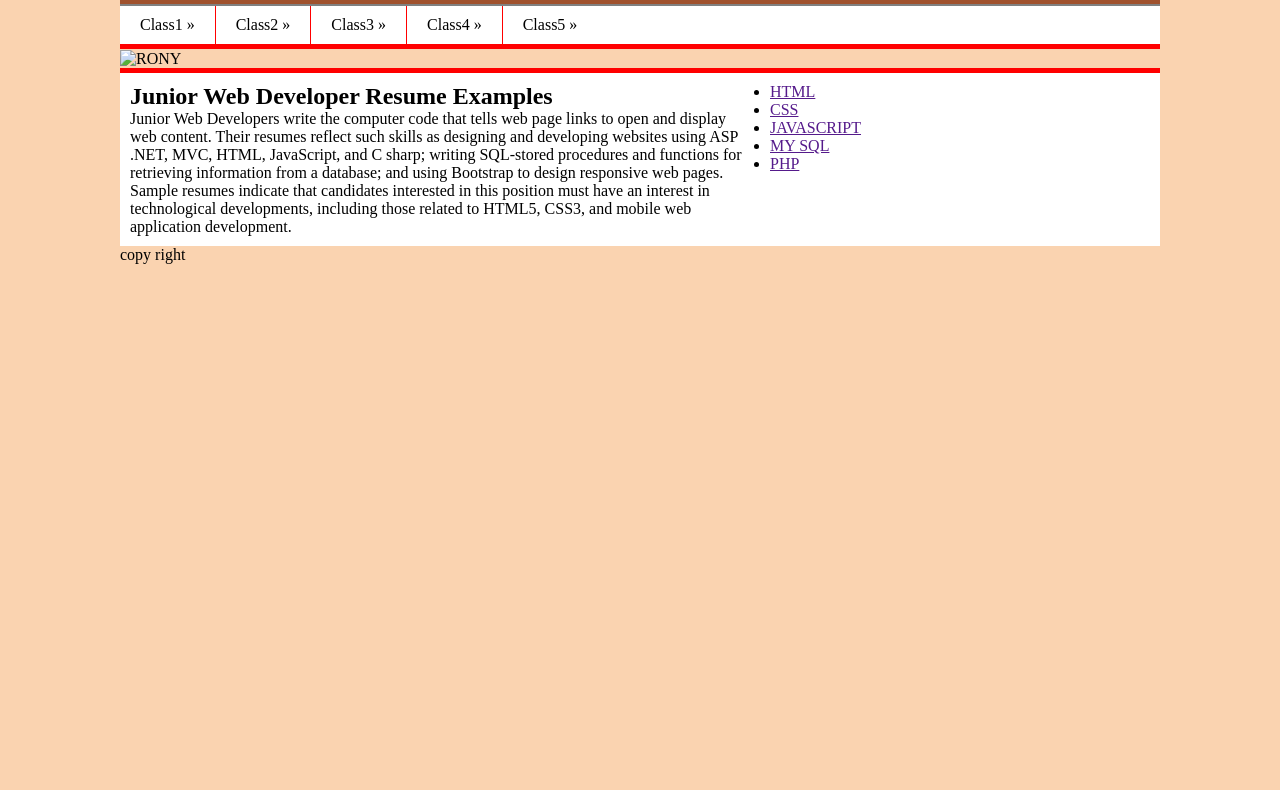
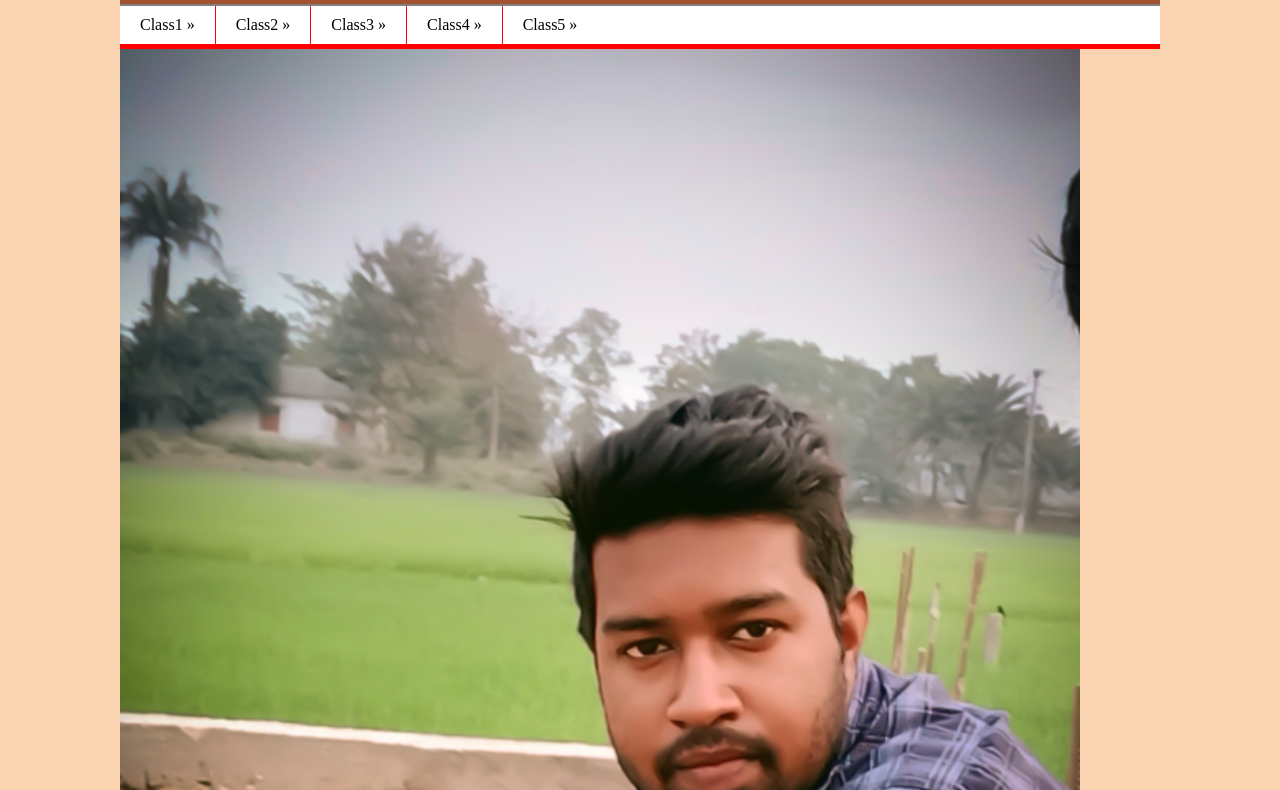
Before and after one commit to MdRashidul-Islam/my-second-repo, a plain HTML site: page index.html in a window 1280 px wide. Shown: the part 124-914 px from the top of the page. Before the commit the page ends 800 px from the top, so only its background shows below. Drawn offline with Linux system fonts and the light colour scheme.

Commit message:
imaget commit

```diff
--- a/index.html
+++ b/index.html
@@ -4,7 +4,7 @@
         <!-- CREATED BY MD.RASHIDUL ISLAM -->
 		<meta charset="UTF-8">
 		<title>My FIRST WEBSITE</title>
-		<link rel="shortcut icon" href="image/RONY (39).jpg" type="image/x-icon">
+		<link rel="shortcut icon" href="RONY (39).jpg" type="image/x-icon">
         <link rel="stylesheet" href="style.css" />
 </head>
 
@@ -41,7 +41,7 @@
 
     <section>
         <div id="slider">
-            <img src="image/RONY (39).jpg" alt="RONY" >
+            <img src="RONY (39).jpg" alt="RONY" >
         </div>
     </section>
 
```
